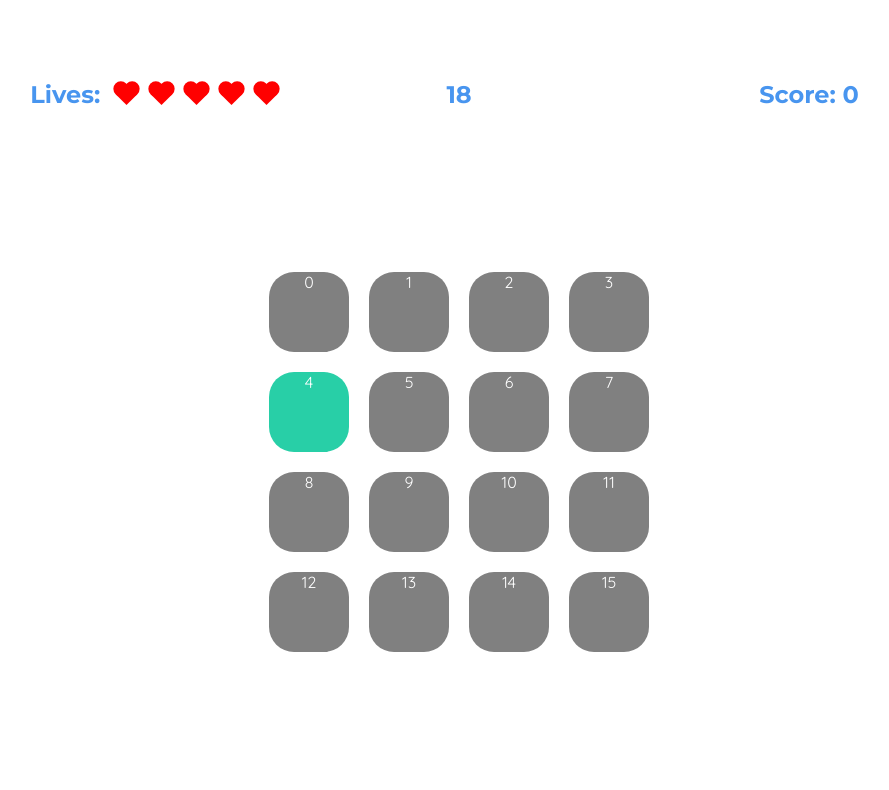
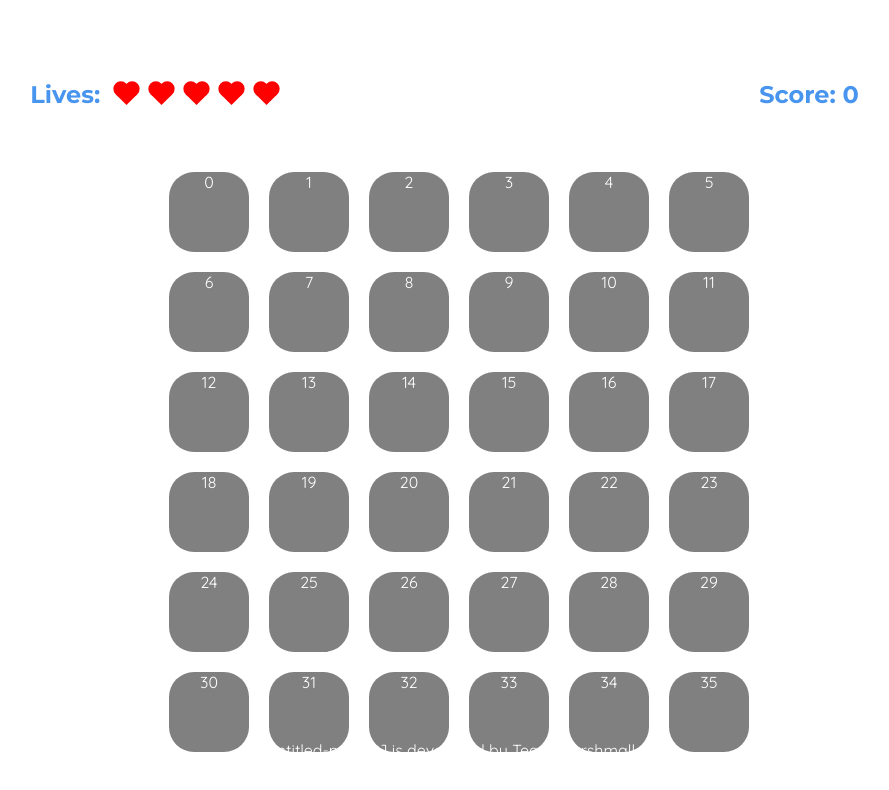
Before and after one commit to uoa-compsci399-s2-2022/spatial-skills-web-app, a React (Create React App) app in the folder client/: page /pattern in a window 1280 px wide. Both pictures are taken after a click on the button "Start". Shown: the top 790 px of the page, without its empty margins (181-1070 px from the left). Built offline with nearby package versions, Linux system fonts and the light colour scheme.

Commit message:
add timer toggle setting for pattern game

```diff
--- a/client/src/components/PatternGame/PatternGame.js
+++ b/client/src/components/PatternGame/PatternGame.js
@@ -1,3 +1,4 @@
+import e from 'cors'
 import { useEffect, useRef, useState } from 'react'
 import { Helmet } from 'react-helmet'
 import "../../styles/PatternGame.css"
@@ -8,7 +9,7 @@ var seedrandom = require('seedrandom')
 let numMatched = 0
 
 
-function PatternGame({ gameDim, order, maxHealth, timeAllowed,
+function PatternGame({ gameDim, order, maxHealth, timerState, timeAllowed,
                        patternFlashTime, randomLevelOrder, randomSeed = null, next, submit}) {
 
   patternFlashTime = patternFlashTime * 1000
@@ -301,12 +302,14 @@ function PatternGame({ gameDim, order, maxHealth, timeAllowed,
   useEffect(() => {
     let interval = null
 
+    if (timerState){
       if (timerOn) {
         interval = setInterval(() => {
           setTime(prevTime => prevTime - 1)
         }, 1000)
       } else {
         clearInterval(interval)
+      }
     }
     return () => clearInterval(interval)
   }, [timerOn])
@@ -342,6 +345,14 @@ function PatternGame({ gameDim, order, maxHealth, timeAllowed,
     }
   }
 
+  const displayTimer = () => {
+    if (timerState){
+      return (<div><h2>{time}</h2></div>)
+    } else{
+      return(<div></div>)
+    }
+  }
+
   // style for dynamic grid size of equal width and height
   const patternGridStyle = () => {
 
@@ -368,7 +379,7 @@ function PatternGame({ gameDim, order, maxHealth, timeAllowed,
           {[...Array(maxHealth - health.current)].map((e, i) => <span className="pattern-game__black-heart" key={i}></span>)}
           </div>
       </div>
-        <h2 className="pattern-game__timerText">{time}</h2>
+        {displayTimer()}
         <h2>Score: {level}</h2>
       </div>
       {gameOver ?
--- a/client/src/containers/App.jsx
+++ b/client/src/containers/App.jsx
@@ -33,13 +33,14 @@ function App() {
 
           <Route path="/pattern" element={<PatternGame
 
-          gameDim={4} // width and height of grid
-          order={false} // pattern order
+          gameDim={6} // width and height of grid
+          order={true} // pattern order/no-order
           maxHealth={5}
-          timeAllowed={20} // total time
-          patternFlashTime={3} // time to flash each pattern block
+          timerState={false} // set timer on/off
+          timeAllowed={10} // total time if timer on
+          patternFlashTime={0.5} // time to flash each pattern block
           randomLevelOrder={false} // each level is randomized
-          randomSeed={"duhh"}
+          randomSeed={"just a seed"}
 
           />} />
 
--- a/client/src/styles/PatternGame.css
+++ b/client/src/styles/PatternGame.css
@@ -82,6 +82,10 @@
   column-gap: 20px;
   row-gap: 20px;
   justify-items: center;
+}
+
+.pattern-game__no-timer {
+  display: none;
 }
 
 .pattern-game__heart {
```
Lines whose indentation alone changed are shown as unchanged.
